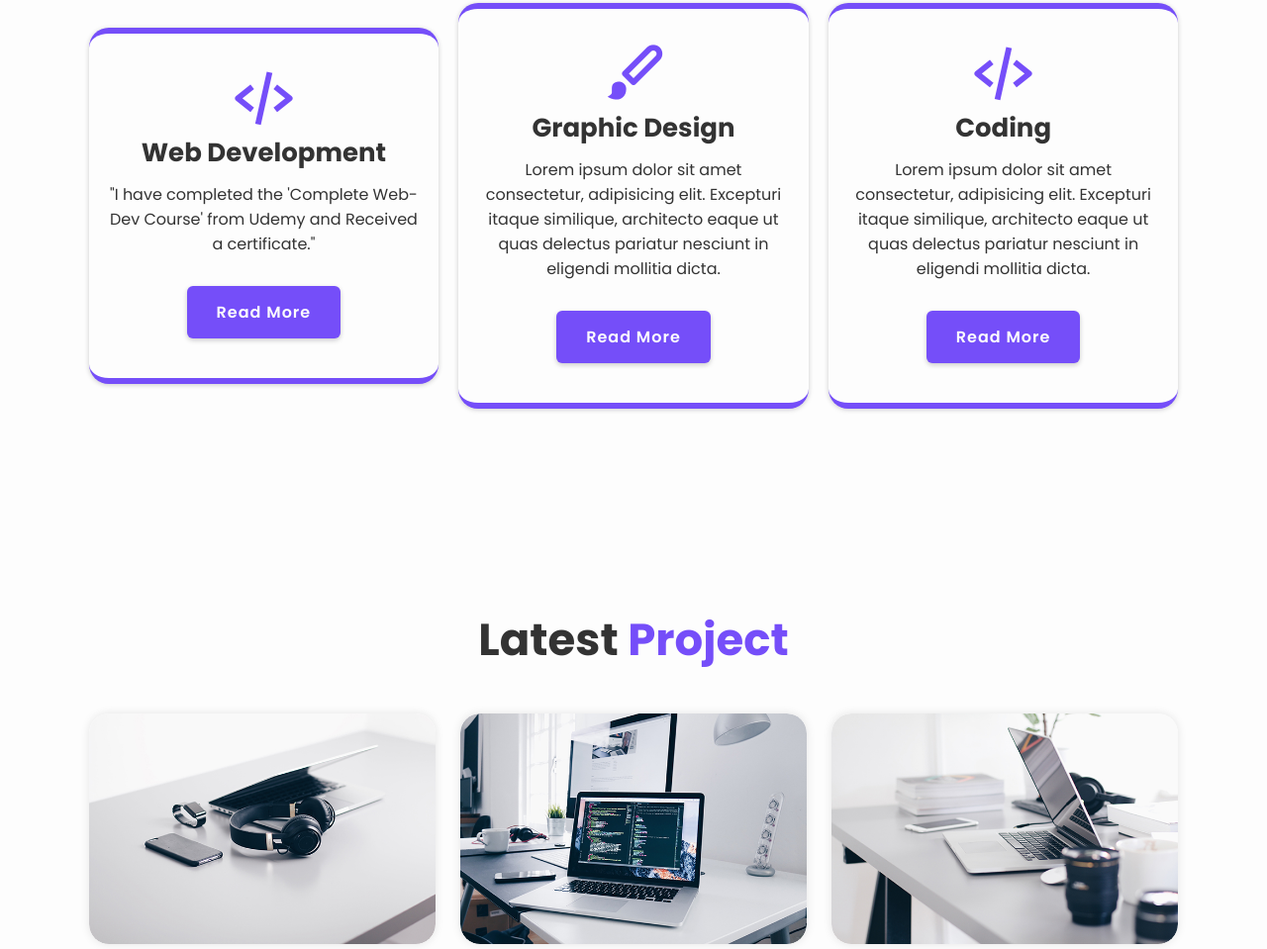
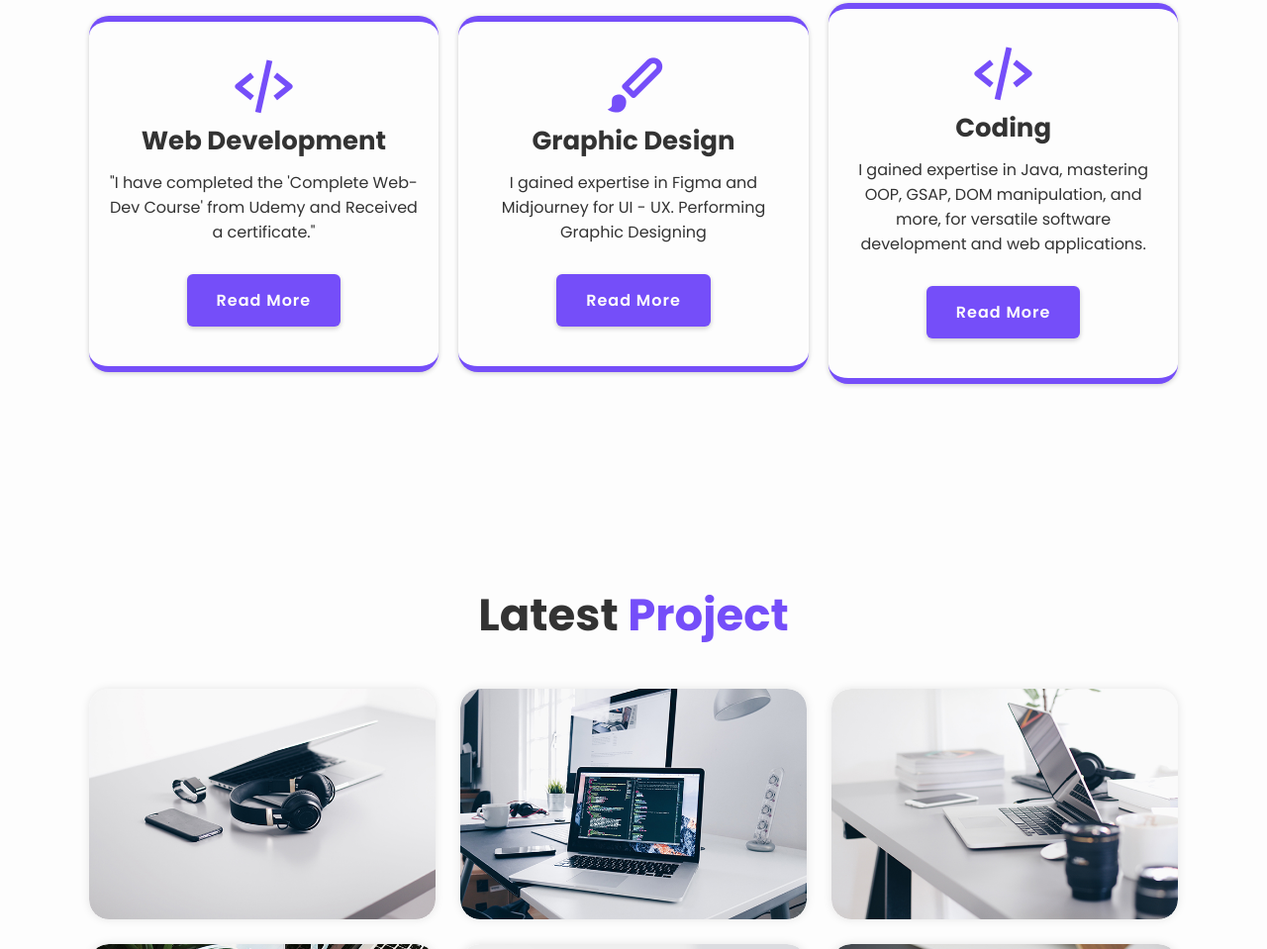
Before and after one commit to jatin009v/Nidhi-Port, a plain HTML site: page index.html in a window 1280 px wide. Shown: the part 1815-2774 px from the top of the page at 99% size. Drawn offline with nearby package versions, Linux system fonts and the light colour scheme.

Commit message:
Update index.html

```diff
--- a/index.html
+++ b/index.html
@@ -128,15 +128,13 @@ After completing my intermediate studies, I developed an interest in the IT sect
             <div class="services-box">
                 <i class='bx bxs-paint'></i>
                 <h3>Graphic Design</h3>
-                <p>Lorem ipsum dolor sit amet consectetur, adipisicing elit. Excepturi itaque similique, architecto
-                    eaque ut quas delectus pariatur nesciunt in eligendi mollitia dicta.</p>
+                <p>I gained expertise in Figma and Midjourney for UI - UX. Performing Graphic Designing</p>
                 <a href="#" class="btn">Read More</a>
             </div>
             <div class="services-box">
                 <i class='bx bx-code-alt'></i>
                 <h3>Coding</h3>
-                <p>Lorem ipsum dolor sit amet consectetur, adipisicing elit. Excepturi itaque similique, architecto
-                    eaque ut quas delectus pariatur nesciunt in eligendi mollitia dicta.</p>
+                <p>I gained expertise in Java, mastering OOP, GSAP, DOM manipulation, and more, for versatile software development and web applications.</p>
                 <a href="#" class="btn">Read More</a>
             </div>
         </div>
```
